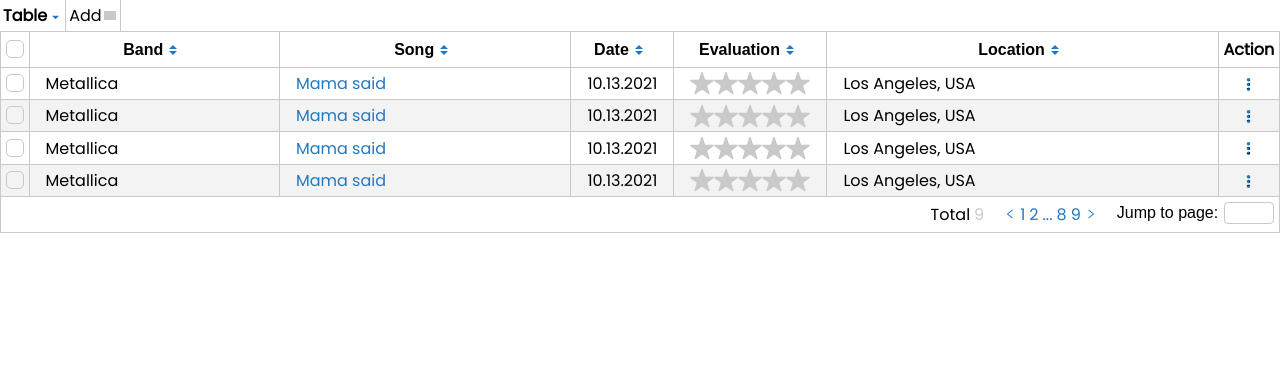
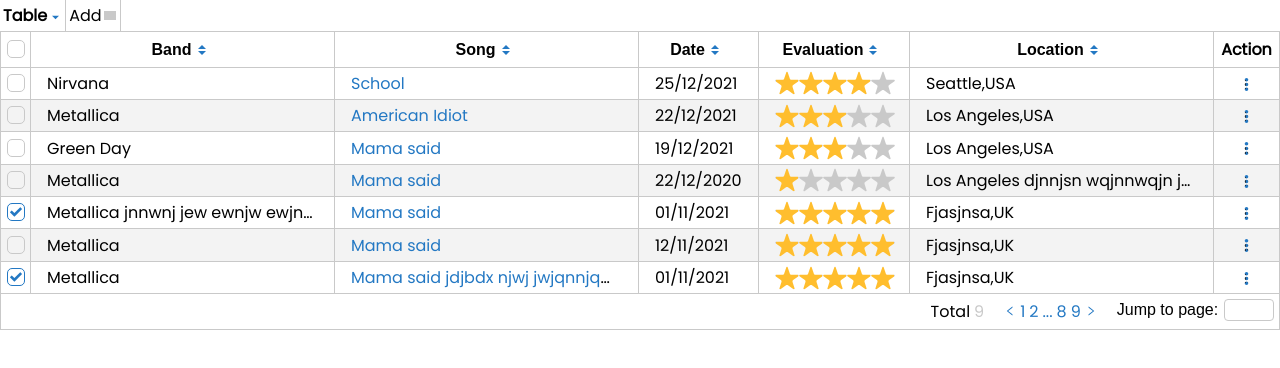
Before and after one commit to YauheniMel/Table, a React (Create React App) app in the folder table/: page /table in a window 1280 px wide. Shown: the top 368 px of the page. Built offline with nearby package versions, Linux system fonts and the light colour scheme; grey boxes are pictures that could not be loaded.

Commit message:
feat: create body for table and start use state for render

```diff
--- a/table/src/App.scss
+++ b/table/src/App.scss
@@ -1,6 +1,7 @@
 @import './style/colors';
 
 table {
+  table-layout: fixed;
   width: 100%;
   border: 1px solid $gray-2;
   border-collapse: collapse;
--- a/table/src/components/atoms/Checkbox/Checkbox.jsx
+++ b/table/src/components/atoms/Checkbox/Checkbox.jsx
@@ -1,10 +1,10 @@
 import styles from './Checkbox.module.scss';
 
-export default function Checkbox() {
+export default function Checkbox({isChecked}) {
   return (
     <div className={styles.wrapper}>
       <label>
-        <input type="checkbox" />
+        <input type="checkbox" checked={isChecked} />
         <span></span>
       </label>
     </div>
--- a/table/src/components/atoms/EvaluationCounter/EvaluationCounter.jsx
+++ b/table/src/components/atoms/EvaluationCounter/EvaluationCounter.jsx
@@ -1,16 +1,14 @@
 import styles from './EvaluationCounter.module.scss';
 
-export default function EvaluationCounter() {
-  // "name" must be different in each component
+export default function EvaluationCounter({name, evaluation}) {
 
-  // need a default assessment
   return (
     <fieldset className={styles.wrapper}>
-      <input type="radio" name="evaluation" aria-label="bad" />
-      <input type="radio" name="evaluation" aria-label="so-so" />
-      <input type="radio" name="evaluation" aria-label="normal" />
-      <input type="radio" name="evaluation" aria-label="good" />
-      <input type="radio" name="evaluation" aria-label="excellent" />
+      <input name={name} checked={evaluation === 1} type="radio" aria-label="bad" />
+      <input name={name} checked={evaluation === 2} type="radio" aria-label="so-so" />
+      <input name={name} checked={evaluation === 3} type="radio" aria-label="normal" />
+      <input name={name} checked={evaluation === 4} type="radio" aria-label="good" />
+      <input name={name} checked={evaluation === 5} type="radio" aria-label="excellent" />
     </fieldset>
   );
 }
--- a/table/src/components/molecules/TableHead/TableHead.jsx
+++ b/table/src/components/molecules/TableHead/TableHead.jsx
@@ -4,6 +4,7 @@
 
 export default function TableHead() {
   return (
+    <thead>
       <tr className={styles.wrapper}>
         <th>
           <Checkbox />
@@ -25,5 +26,6 @@
         </th>
         <th>Action</th>
       </tr>
+    </thead>
   );
 }
--- a/table/src/components/molecules/TemplateLineTable/TemplateLineTable.jsx
+++ b/table/src/components/molecules/TemplateLineTable/TemplateLineTable.jsx
@@ -3,24 +3,24 @@
 import SelectAction from '../../atoms/SelectAction/SelectAction';
 import styles from './TemplateLineTable.module.scss';
 
-export default function TemplateLineTable() {
+export default function TemplateLineTable({isChecked, band, songName, datePost, evaluation, location, id}) {
   // maybe should use NavLink
   return (
     <tr className={styles.wrapper}>
       <th>
-        <Checkbox />
+        <Checkbox isChecked={isChecked} />
       </th>
-      <td>Metallica</td>
+      <td>{band}</td>
       <td>
-        <a href="">Mama said</a>
+        <a href="">{songName}</a>
       </td>
       <td className={styles.position}>
-        <time>10.13.2021</time>
+        <time>{datePost}</time>
       </td>
       <td className={styles.position}>
-        <EvaluationCounter />
+        <EvaluationCounter evaluation={evaluation} name={`evaluation${id}`} />
       </td>
-      <td>Los Angeles, USA</td>
+      <td>{`${location.city},${location.country}`}</td>
       <td>
         <SelectAction />
       </td>
--- a/table/src/components/molecules/TemplateLineTable/TemplateLineTable.module.scss
+++ b/table/src/components/molecules/TemplateLineTable/TemplateLineTable.module.scss
@@ -10,27 +10,16 @@
 
   th {
     padding: 0.2em;
-    width: 20px;
   }
 
   td {
     padding: 0.2em 1em;
-  }
-
- .position {
-    width: 100px;
+    overflow: hidden;
+    white-space: nowrap;
+    text-overflow: ellipsis;
   }
 
   & > :last-child {
-    width: 20px;
     padding: 0.2em;
   }
 }
-
-.odd {
-  background-color: $white;
-}
-
-.even {
-  background-color: $gray-1;
-}
--- /dev/null
+++ b/table/src/components/organisms/TableBody/TableBody.jsx
@@ -0,0 +1,23 @@
+import TemplateLineTable from '../../molecules/TemplateLineTable/TemplateLineTable';
+
+export default function TableBody({content}) {
+  const tableItems = content.map((item) => {
+    return (
+      <TemplateLineTable
+        key={item.id}
+        id={item.id}
+        isChecked={item.isChecked}
+        band={item.band}
+        songName={item.songName}
+        datePost={item.datePost}
+        evaluation={item.evaluation}
+        location={item.location}
+      />
+    );
+  })
+  return (
+    <tbody>
+      {tableItems}
+    </tbody>
+  );
+}
--- a/table/src/components/organisms/TableContainer/TableContainer.jsx
+++ b/table/src/components/organisms/TableContainer/TableContainer.jsx
@@ -4,7 +4,7 @@
 import TabToggle from '../../atoms/TabToggle/TabToggle';
 import Pagination from '../../molecules/Pagination/Pagination';
 import TableHead from '../../molecules/TableHead/TableHead';
-import TemplateLineTable from '../../molecules/TemplateLineTable/TemplateLineTable';
+import TableBody from '../TableBody/TableBody';
 
 export default function TableContainer() {
 
@@ -17,22 +17,22 @@
 
   const { bodyTable } = state;
 
-  console.log(bodyTable);
-
   return (
     <div className="container">
       <TabToggle title="Table" isActive={true} />
       <TabToggle title="Add" isActive={false} />
       <table>
-        <thead>
-          <TableHead />
-        </thead>
-        <tbody>
-          <TemplateLineTable />
-          <TemplateLineTable />
-          <TemplateLineTable />
-          <TemplateLineTable />
-        </tbody>
+      <colgroup>
+        <col width= "30"/>
+        <col />
+        <col />
+        <col width= "120"/>
+        <col width= "151"/>
+        <col />
+        <col width= "66"/>
+      </colgroup>
+        <TableHead />
+        <TableBody content={bodyTable} />
         <tfoot>
           <tr>
             <td colSpan="7">
--- a/table/src/store/reducers/reducer.js
+++ b/table/src/store/reducers/reducer.js
@@ -9,6 +9,7 @@
 const initState = {
   bodyTable: [
     {
+      id: 1,
       isChecked: false,
       band: 'Nirvana',
       songName: 'School',
@@ -17,6 +18,7 @@
       location: { city: 'Seattle', country: 'USA' },
     },
     {
+      id: 2,
       isChecked: false,
       band: 'Metallica',
       songName: 'American Idiot',
@@ -25,6 +27,7 @@
       location: { city: 'Los Angeles', country: 'USA' },
     },
     {
+      id: 3,
       isChecked: false,
       band: 'Green Day',
       songName: 'Mama said',
@@ -33,6 +36,7 @@
       location: { city: 'Los Angeles', country: 'USA' },
     },
     {
+      id: 4,
       isChecked: false,
       band: 'Metallica',
       songName: 'Mama said',
@@ -41,6 +45,7 @@
       location: { city: 'Los Angeles djnnjsn wqjnnwqjn jnsjqwn jqnsjqwn yggy', country: 'USA' },
     },
     {
+      id: 5,
       isChecked: true,
       band: 'Metallica jnnwnj jew ewnjw ewjndew enwwwwwwwwmk;',
       songName: 'Mama said',
@@ -49,6 +54,7 @@
       location: { city: 'Fjasjnsa', country: 'UK' },
     },
     {
+      id: 6,
       isChecked: false,
       band: 'Metallica',
       songName: 'Mama said',
@@ -57,6 +63,7 @@
       location: { city: 'Fjasjnsa', country: 'UK' },
     },
     {
+      id: 7,
       isChecked: true,
       band: 'Metallica',
       songName: 'Mama said jdjbdx njwj jwjqnnjqwn ejewjn ewdj',
@@ -66,6 +73,7 @@
     },
   ],
   targetLine: {
+    id: 3,
     isChecked: true,
     band: 'Metallica',
     songName: 'Mama said jdjbdx njwj jwjqnnjqwn ejewjn ewdj',
```
Lines whose indentation alone changed are shown as unchanged.
